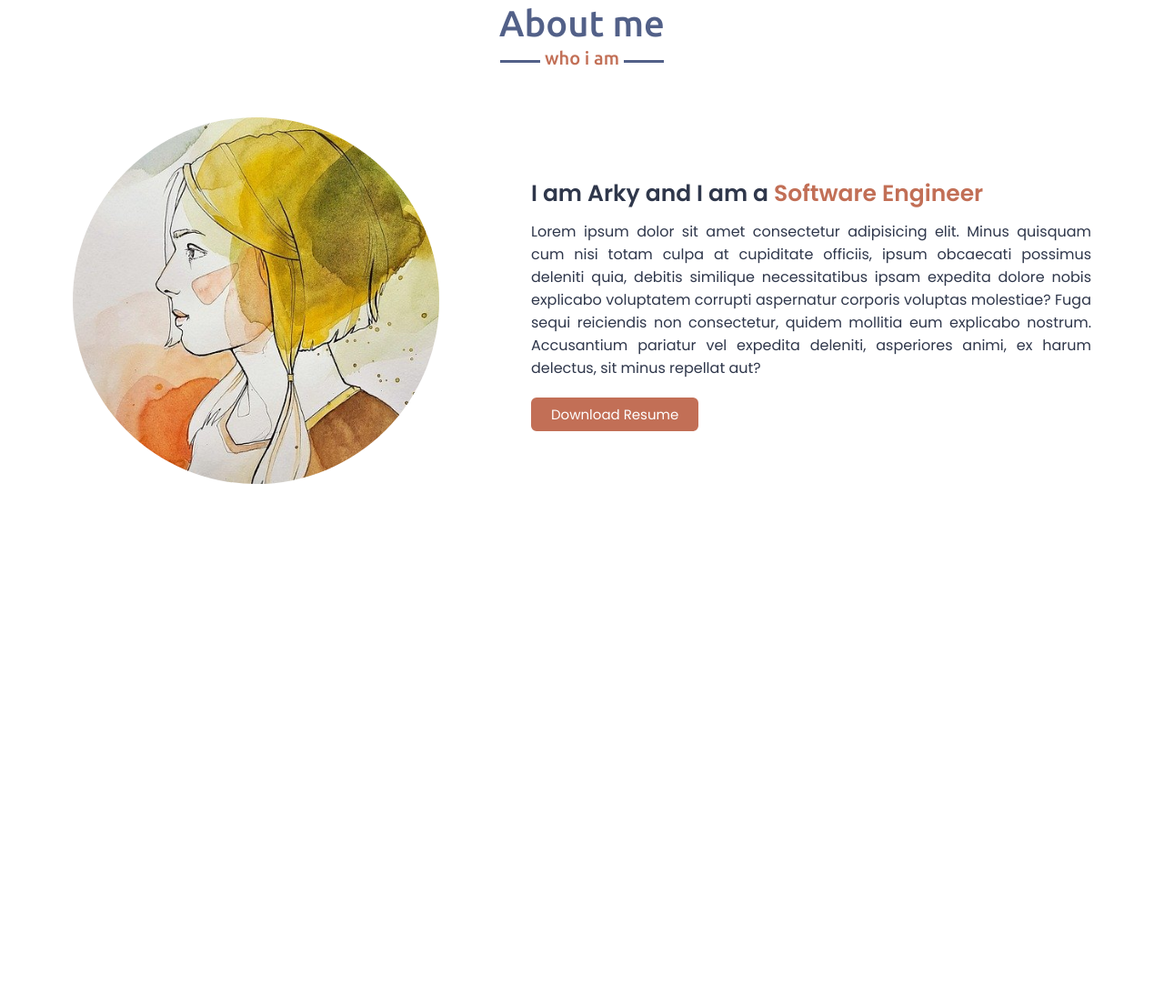
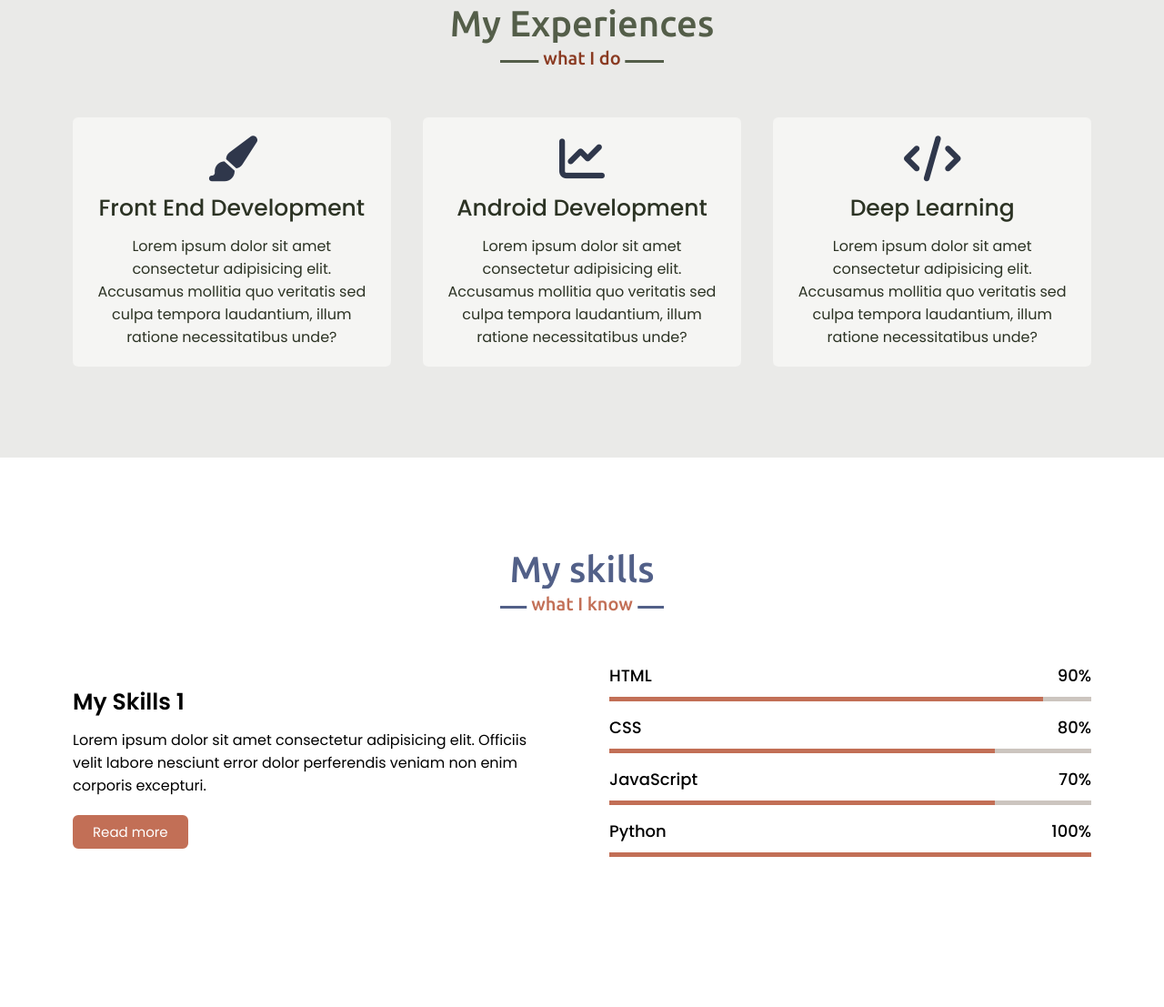
Before and after one commit to qyangaa/arky_portfolio_website, a plain HTML site: page src/index.html in a window 1280 px wide. Shown: the part 1633-2740 px from the top of the page at 91% size. Before the commit the page ends 2272 px from the top, so only its background shows below. Drawn offline with nearby package versions, Linux system fonts and the light colour scheme.

Commit message:
Experiences and skills section

```diff
--- a/src/index.html
+++ b/src/index.html
@@ -19,7 +19,7 @@
           <li><a href="#">About</a></li>
           <li><a href="#">Experiences</a></li>
           <li><a href="#">Skills</a></li>
-          <li><a href="#">Teams</a></li>
+          <li><a href="#">Education</a></li>
           <li><a href="#">Contact</a></li>
         </ul>
         <div class="menu-btn"><i class="fas fa-bars"></i></div>
@@ -29,7 +29,7 @@
     <!-- Home Section -->
     <section class="home" id="home">
       <div class="max-width">
-        <div class="home-content">
+        <div class="content">
           <div class="text-1">Hello, my name is</div>
           <div class="text-2">Arky Yang</div>
           <div class="text-3">And I am a <span>Software Engineer</span></div>
@@ -42,7 +42,7 @@
     <section class="about" id="about">
       <div class="max-width">
         <h2 class="title">About me</h2>
-        <div class="about-content">
+        <div class="content">
           <div class="column left">
             <img src="images/profile.jpg" alt="Profile Photo" />
           </div>
@@ -67,32 +67,87 @@
     </section>
 
     <!-- Experience Section -->
-    <section class="about" id="about">
+    <section class="experiences" id="experiences">
       <div class="max-width">
-        <h2 class="title">About me</h2>
-        <div class="about-content">
-          <div class="column left">
-            <img src="images/profile.jpg" alt="Profile Photo" />
+        <h2 class="title">My Experiences</h2>
+        <div class="content">
+          <div class="card">
+            <div class="box">
+              <i class="fas fa-paint-brush"></i>
+              <div class="text">Front End Development</div>
+              <p>
+                Lorem ipsum dolor sit amet consectetur adipisicing elit.
+                Accusamus mollitia quo veritatis sed culpa tempora laudantium,
+                illum ratione necessitatibus unde?
+              </p>
+            </div>
           </div>
-          <div class="column right">
-            <div class="text">
-              I am Arky and I am a <span>Software Engineer</span>
+
+          <div class="card">
+            <div class="box">
+              <i class="fas fa-chart-line"></i>
+              <div class="text">Android Development</div>
+              <p>
+                Lorem ipsum dolor sit amet consectetur adipisicing elit.
+                Accusamus mollitia quo veritatis sed culpa tempora laudantium,
+                illum ratione necessitatibus unde?
+              </p>
             </div>
-            <p>
-              Lorem ipsum dolor sit amet consectetur adipisicing elit. Minus
-              quisquam cum nisi totam culpa at cupiditate officiis, ipsum
-              obcaecati possimus deleniti quia, debitis similique necessitatibus
-              ipsam expedita dolore nobis explicabo voluptatem corrupti
-              aspernatur corporis voluptas molestiae? Fuga sequi reiciendis non
-              consectetur, quidem mollitia eum explicabo nostrum. Accusantium
-              pariatur vel expedita deleniti, asperiores animi, ex harum
-              delectus, sit minus repellat aut?
-            </p>
-            <a href="#">Download Resume</a>
+          </div>
+
+          <div class="card">
+            <div class="box">
+              <i class="fas fa-code"></i>
+              <div class="text">Deep Learning</div>
+              <p>
+                Lorem ipsum dolor sit amet consectetur adipisicing elit.
+                Accusamus mollitia quo veritatis sed culpa tempora laudantium,
+                illum ratione necessitatibus unde?
+              </p>
+            </div>
           </div>
         </div>
       </div>
     </section>
+
+    <!-- Skills Section -->
+    <section class="skills" id="skills">
+      <div class="max-width">
+        <h2 class="title">My skills</h2>
+        <div class="content">
+          <div class="column left">
+            <div class="text">My Skills 1</div>
+            <p>
+              Lorem ipsum dolor sit amet consectetur adipisicing elit. Officiis
+              velit labore nesciunt error dolor perferendis veniam non enim
+              corporis excepturi.
+            </p>
+            <a href="#">Read more</a>
+          </div>
+          <div class="column right">
+            <div class="bars">
+              <div class="info"><span>HTML</span><span>90%</span></div>
+              <div class="line html"></div>
+            </div>
+            <div class="bars">
+              <div class="info"><span>CSS</span><span>80%</span></div>
+              <div class="line css"></div>
+            </div>
+            <div class="bars">
+              <div class="info"><span>JavaScript</span><span>70%</span></div>
+              <div class="line javascript"></div>
+            </div>
+            <div class="bars">
+              <div class="info"><span>Python</span><span>100%</span></div>
+              <div class="line python"></div>
+            </div>
+          </div>
+        </div>
+      </div>
+    </section>
+
+    <!-- Education Section -->
+
     <script src="script.js"></script>
   </body>
 </html>
--- a/src/script.js
+++ b/src/script.js
@@ -13,10 +13,10 @@ $(document).ready(function () {
     $(".menu-btn i").toggleClass("active");
   });
 
-  var cw = $(".about .about-content .left img").width();
-  $(".about .about-content .left img").css({ height: cw + "px" });
+  var cw = $(".about .content .left img").width();
+  $(".about .content .left img").css({ height: cw + "px" });
   $(window).resize(function () {
-    var cw = $(".about .about-content .left img").width();
-    $(".about .about-content .left img").css({ height: cw + "px" });
+    var cw = $(".about .content .left img").width();
+    $(".about .content .left img").css({ height: cw + "px" });
   });
 });
--- a/src/style.css
+++ b/src/style.css
@@ -2,10 +2,16 @@
 :root {
   --dark-bg-color: #526088;
   --light-bg-color: #ccc5bf;
+  --light-bg-alternate-top: #f5f5f3;
+  --light-bg-alternate: #eaeae8;
+  --light-bg-alternate-hover: #f5f5f35e;
   --dark-text-color: #526088;
   --light-text-color: #fff;
   --dark-text-color-emphasis: #c26f56;
   --dark-text-color-main: #2f374b;
+  --dark-text-color-alternate: #545e49;
+  --dark-text-color-main-alternate: #2c3324;
+  --dark-text-color-emphasis-alternate: #8a3a21;
 }
 
 * {
@@ -107,26 +113,30 @@
   margin: auto 0 auto 40px;
 }
 
-.home .home-content .text-1 {
+.home .content {
+  display: inline;
+}
+
+.home .content .text-1 {
   font-size: 27px;
 }
 
-.home .home-content .text-2 {
+.home .content .text-2 {
   font-size: 75px;
   font-weight: 600;
   margin-left: -3px;
 }
 
-.home .home-content .text-3 {
+.home .content .text-3 {
   font-size: 40px;
   margin: 5px 0;
 }
 
-.home .home-content .text-3 span {
+.home .content .text-3 span {
   color: var(--dark-text-color-emphasis);
 }
 
-.home .home-content a {
+.home .content a {
   display: inline-block;
   background: var(--dark-text-color-emphasis);
   color: var(--light-text-color);
@@ -138,21 +148,18 @@
   transition: all 0.3s ease;
 }
 
-.home .home-content a:hover {
+.home .content a:hover {
   color: var(--dark-text-color);
   background: none;
 }
 
-/* About Section */
+/* Sections */
 section {
   padding: 100px 0;
-}
-
-.about {
   font-family: "Poppins", sans-serif;
 }
 
-.about .title {
+section .title {
   position: relative;
   text-align: center;
   font-size: 40px;
@@ -163,7 +170,7 @@ section {
   font-family: "Ubuntu", sans-serif;
 }
 
-.about .title::before {
+section .title::before {
   content: "";
   position: absolute;
   bottom: 0px;
@@ -174,8 +181,7 @@ section {
   background: var(--dark-text-color);
   transform: translateX(-50%);
 }
-.about .title::after {
-  content: "who i am";
+section .title::after {
   position: absolute;
   bottom: -12px;
   left: 50%;
@@ -186,47 +192,14 @@ section {
   transform: translateX(-50%);
 }
 
-.about .about-content {
+section .content {
   display: flex;
   flex-wrap: wrap;
   align-items: center;
   justify-content: space-between;
 }
 
-.about .about-content .left {
-  width: 45%;
-}
-
-.about .about-content .left img {
-  /* height: 80%; */
-  width: 80%;
-  object-fit: cover;
-  border-radius: 50%;
-}
-
-.about .about-content .right {
-  width: 55%;
-  color: var(--dark-text-color-main);
-}
-
-.about .about-content .right .text {
-  font-size: 25px;
-  font-weight: 600;
-  margin-bottom: 10px;
-}
-
-.about .about-content .right .text span {
-  color: var(--dark-text-color-emphasis);
-}
-
-.about .about-content .right p {
-  text-align: justify;
-}
-.about .about-content .right p {
-  text-align: justify;
-}
-
-.about a {
+section a {
   display: inline-block;
   background: var(--dark-text-color-emphasis);
   color: var(--light-text-color);
@@ -238,11 +211,175 @@ section {
   transition: all 0.3s ease;
 }
 
-.about a:hover {
+section a:hover {
   color: var(--dark-text-color);
   background: none;
 }
 
+/* About Section */
+.about .title::after {
+  content: "who i am";
+}
+
+.about .content .left {
+  width: 45%;
+}
+
+.about .content .left img {
+  /* height: 80%; */
+  width: 80%;
+  object-fit: cover;
+  border-radius: 50%;
+}
+
+.about .content .right {
+  width: 55%;
+  color: var(--dark-text-color-main);
+}
+
+.about .content .right .text {
+  font-size: 25px;
+  font-weight: 600;
+  margin-bottom: 10px;
+}
+
+.about .content .right .text span {
+  color: var(--dark-text-color-emphasis);
+}
+
+.about .content .right p {
+  text-align: justify;
+}
+.about .content .right p {
+  text-align: justify;
+}
+
+/* Experiences Section */
+.experiences {
+  background: var(--light-bg-alternate);
+  color: var(--dark-text-color-main-alternate);
+}
+
+.experiences .title {
+  color: var(--dark-text-color-alternate);
+}
+
+.experiences .title::before {
+  background: var(--dark-text-color-alternate);
+}
+
+.experiences .title::after {
+  content: "what I do";
+  background: var(--light-bg-alternate);
+  color: var(--dark-text-color-emphasis-alternate);
+}
+
+.experiences .content .card {
+  width: calc(33% - 20px);
+  color: var(--dark-text-color-main-alternate);
+  background: var(--light-bg-alternate-top);
+  text-align: center;
+  border-radius: 6px;
+  padding: 20px 25px;
+  cursor: pointer;
+  transition: all 0.3s ease;
+}
+
+.experiences .content .card .box {
+  transition: all 0.3s ease;
+}
+
+.experiences .content .card:hover {
+  background: var(--light-bg-alternate-hover);
+}
+
+.experiences .content .card:hover .box {
+  transform: scale(1.05);
+}
+.experiences .content .card i {
+  font-size: 50px;
+  color: var(--dark-text-color-main);
+  transition: all 0.9s ease;
+}
+
+.experiences .content .card:hover i {
+  color: var(--dark-text-color-emphasis);
+}
+
+.experiences .content .card .text {
+  font-size: 25px;
+  font-weight: 500;
+  color: var(--dark-text-color-main-alternate);
+  margin: 10px 0 10px;
+  transition: all 0.9s ease;
+}
+
+.experiences .content .card:hover .text {
+  color: var(--dark-text-color-emphasis);
+}
+
+/* Skills section */
+.skills .title::after {
+  content: "what I know";
+}
+
+.skills .content .column {
+  width: calc(50% - 30px);
+  margin-bottom: 50px;
+}
+
+.skills .content .left .text {
+  font-size: 25px;
+  font-weight: 600;
+  margin-bottom: 10px;
+}
+
+.skills .content .left .p {
+  text-align: justify;
+}
+
+.skills .content .right .bars {
+  margin-bottom: 15px;
+}
+.skills .content .right .info {
+  display: flex;
+  align-items: center;
+  justify-content: space-between;
+  margin-bottom: 10px;
+}
+
+.skills .content .right span {
+  font-weight: 500;
+  font-size: 18px;
+}
+.skills .content .right .line {
+  height: 5px;
+  width: 100%;
+  background: var(--light-bg-color);
+  position: relative;
+}
+.skills .content .right .line::before {
+  content: "";
+  position: absolute;
+  height: 100%;
+  width: 80%;
+  left: 0;
+  top: 0;
+  background: var(--dark-text-color-emphasis);
+}
+
+.skills .content .right .html::before {
+  width: 90%;
+}
+.skills .content .right .css::before {
+  width: 80%;
+}
+.skills .content .right .javscript::before {
+  width: 70%;
+}
+.skills .content .right .python::before {
+  width: 100%;
+}
 /* Responsive media query */
 
 @media (max-width: 1104px) {
@@ -295,65 +432,77 @@ section {
     content: "\f00d";
   }
 
-  .home .home-content .text-2 {
+  .home .content .text-2 {
     font-size: 60px;
   }
 
-  .home .home-content .text-3 {
+  .home .content .text-3 {
     font-size: 30px;
   }
 
-  .home .home-content a {
+  .home .content a {
     font-size: 23px;
     padding: 8px 20px;
   }
 
-  .about .about-content .column {
+  .about .content .column {
     width: 50%;
     margin: 0 40px;
   }
-  .about .about-content .left {
+  .about .content .left {
     width: 80%;
     display: flex;
     justify-content: center;
     margin: 0% auto 60px;
     padding: 0;
   }
-  .about .about-content .right {
+  .about .content .right {
     flex: 100%;
+  }
+
+  .experiences .content .card {
+    width: calc(50% - 10px);
+    margin-bottom: 10px;
   }
 }
 
 @media (max-width: 690px) {
-  .home .home-content .text-1 {
+  .home .content .text-1 {
     font-size: 20px;
   }
-  .home .home-content .text-2 {
+  .home .content .text-2 {
     font-size: 50px;
   }
 
-  .home .home-content .text-3 {
+  .home .content .text-3 {
     font-size: 25px;
   }
 
-  .home .home-content a {
+  .home .content a {
     font-size: 20px;
     padding: 8px 25px;
   }
+  .experiences .content .card {
+    width: calc(100% - 10px);
+    margin-bottom: 10px;
+  }
+  .skills .content .column {
+    width: calc(100% - 30px);
+  }
 }
 @media (max-width: 500px) {
-  .home .home-content .text-1 {
+  .home .content .text-1 {
     font-size: 15px;
   }
-  .home .home-content .text-2 {
+  .home .content .text-2 {
     font-size: 40px;
   }
 
-  .home .home-content .text-3 {
+  .home .content .text-3 {
     font-size: 20px;
   }
 
-  .home .home-content a {
+  .home .content a {
     font-size: 15px;
     padding: 8px 10px;
   }
```
